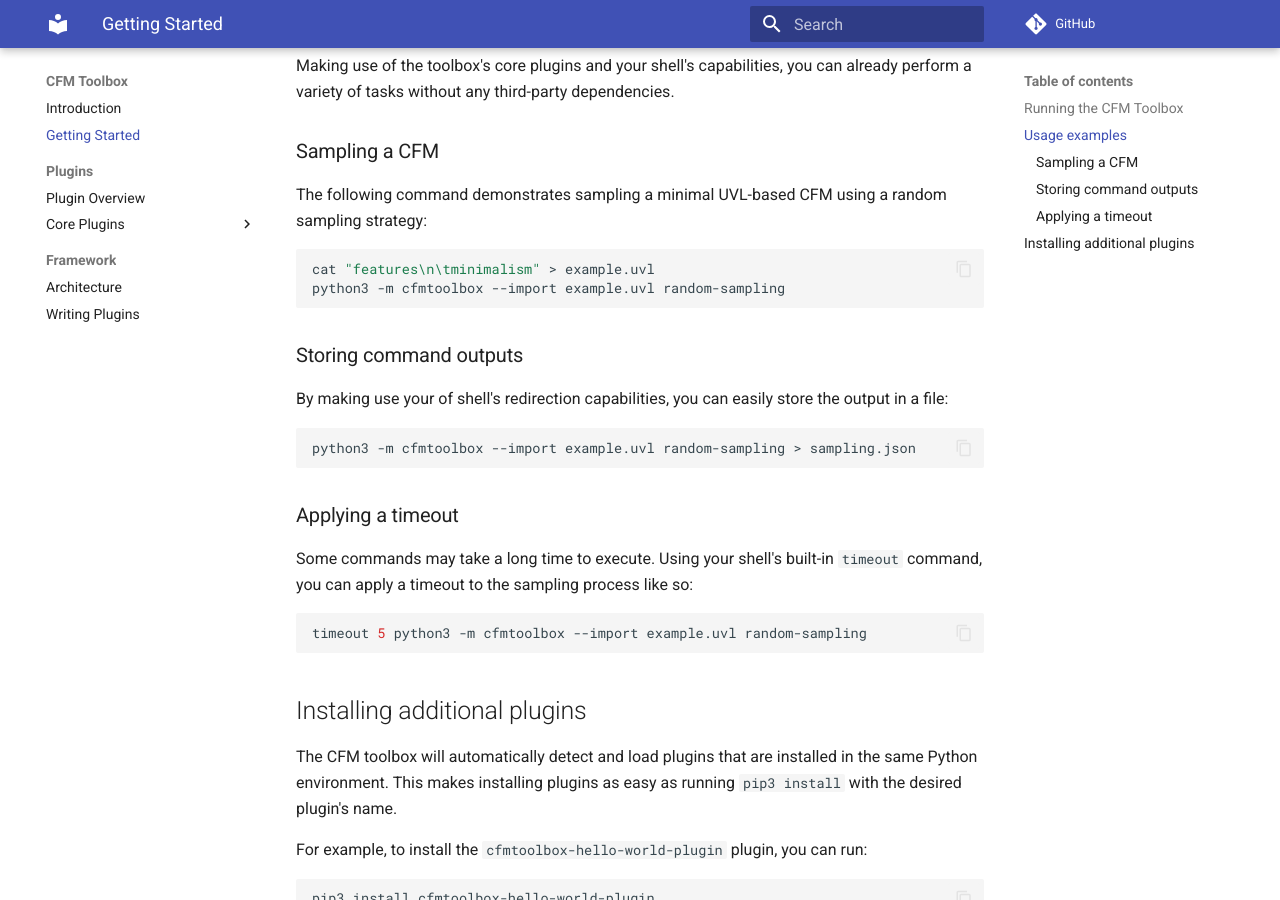
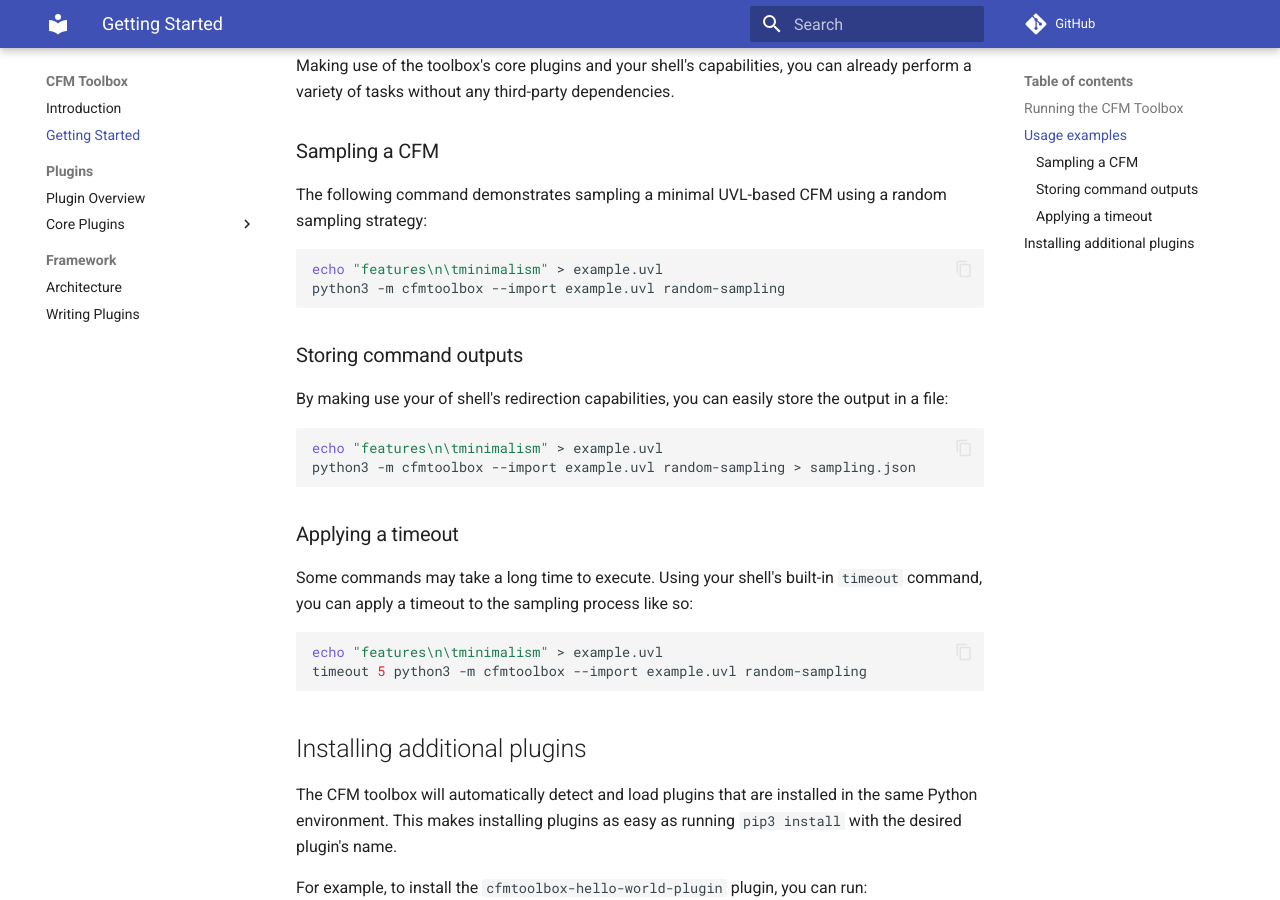
Before and after one commit to KIT-TVA/cfmtoolbox, an MkDocs documentation site: the page built from docs/getting-started.md, in a window 1280 px wide and 900 px high, scrolled down 523 px. Built offline with MkDocs 1.6.1 and Material for MkDocs 9.7.7, drawn with Linux system fonts in a browser that asks for light colours; comment, search, counter and statistics services are not loaded.

Commit message:
Fix some usage examples were not self contained (#41)

````diff
--- a/docs/getting-started.md
+++ b/docs/getting-started.md
@@ -21,7 +21,7 @@ Making use of the toolbox's core plugins and your shell's capabilities, you can
 The following command demonstrates sampling a minimal UVL-based CFM using a random sampling strategy:
 
 ```bash
-cat "features\n\tminimalism" > example.uvl
+echo "features\n\tminimalism" > example.uvl
 python3 -m cfmtoolbox --import example.uvl random-sampling
 ```
 
@@ -30,6 +30,7 @@ python3 -m cfmtoolbox --import example.uvl random-sampling
 By making use your of shell's redirection capabilities, you can easily store the output in a file:
 
 ```bash
+echo "features\n\tminimalism" > example.uvl
 python3 -m cfmtoolbox --import example.uvl random-sampling > sampling.json
 ```
 
@@ -39,6 +40,7 @@ Some commands may take a long time to execute.
 Using your shell's built-in `timeout` command, you can apply a timeout to the sampling process like so:
 
 ```bash
+echo "features\n\tminimalism" > example.uvl
 timeout 5 python3 -m cfmtoolbox --import example.uvl random-sampling
 ```
 
````
